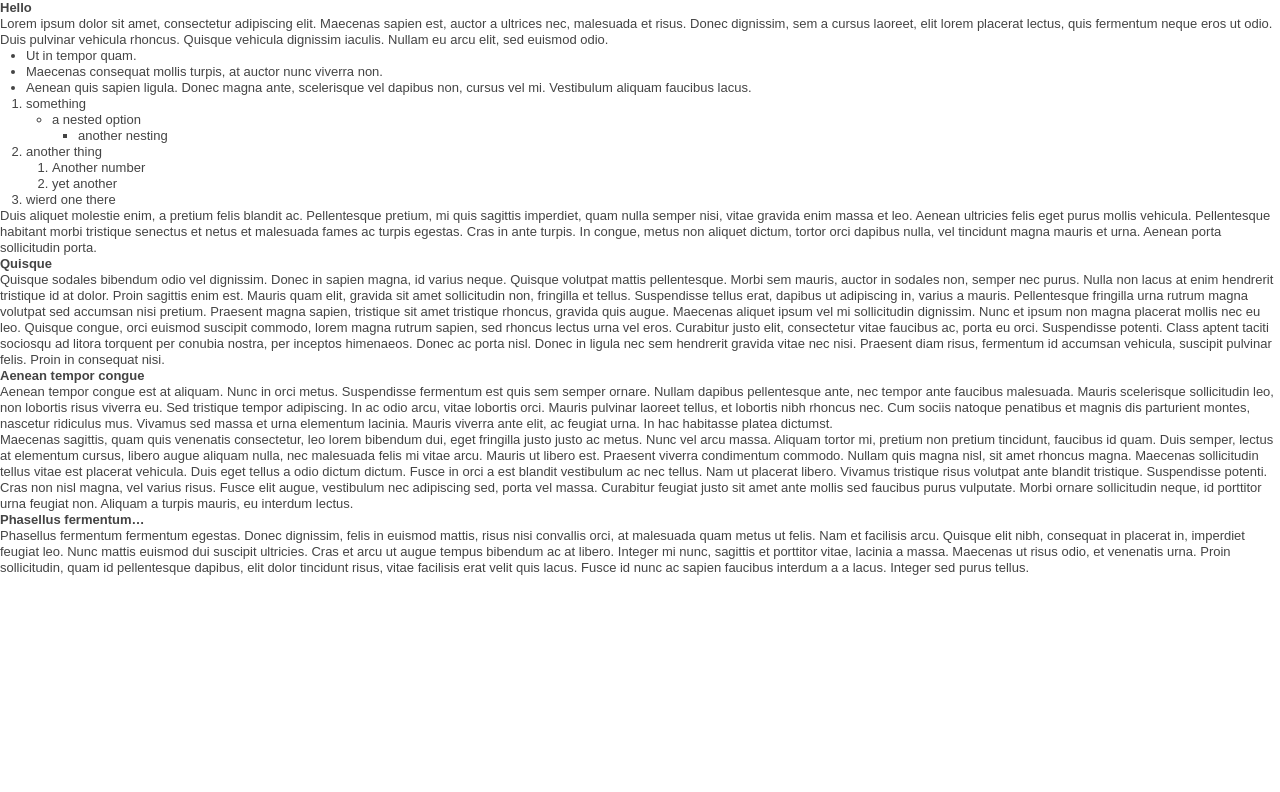
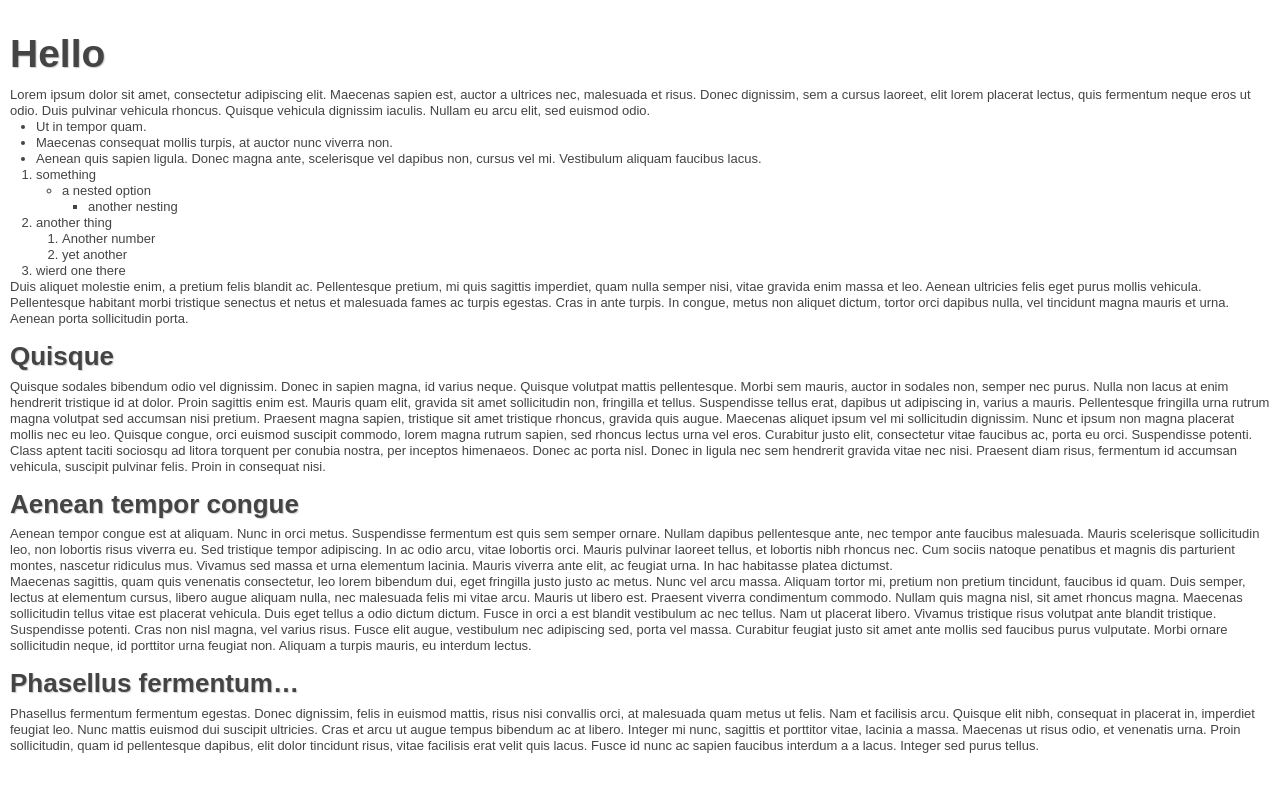
Before and after one commit to klauern/klauern.github.com, a Jekyll site: the page built from index.markdown, in a window 1280 px wide. Shown: the top 792 px of the page. Built offline with Jekyll 4.4.1, drawn with Linux system fonts in a browser that asks for light colours; nearby versions of some CDN libraries; Markdown is read by kramdown in place of the engine named in the settings.

Commit message:
styling a little bit

```diff
--- a/css/style.css
+++ b/css/style.css
@@ -87,9 +87,17 @@ a:hover { color: #036; }
 */
 
 
-
-
-
+h1, h2, h3 {
+  padding-top: 0.5em;
+  padding-bottom: 0.25em;
+    text-shadow: 1px 1px 1px #ccc;
+  }
+h1 { font-size: 300%;
+}
+h2 { font-size: 200%;
+}
+body { margin: 10px;
+}
 
 
 
```
Also changed, not shown: favicon.ico.
